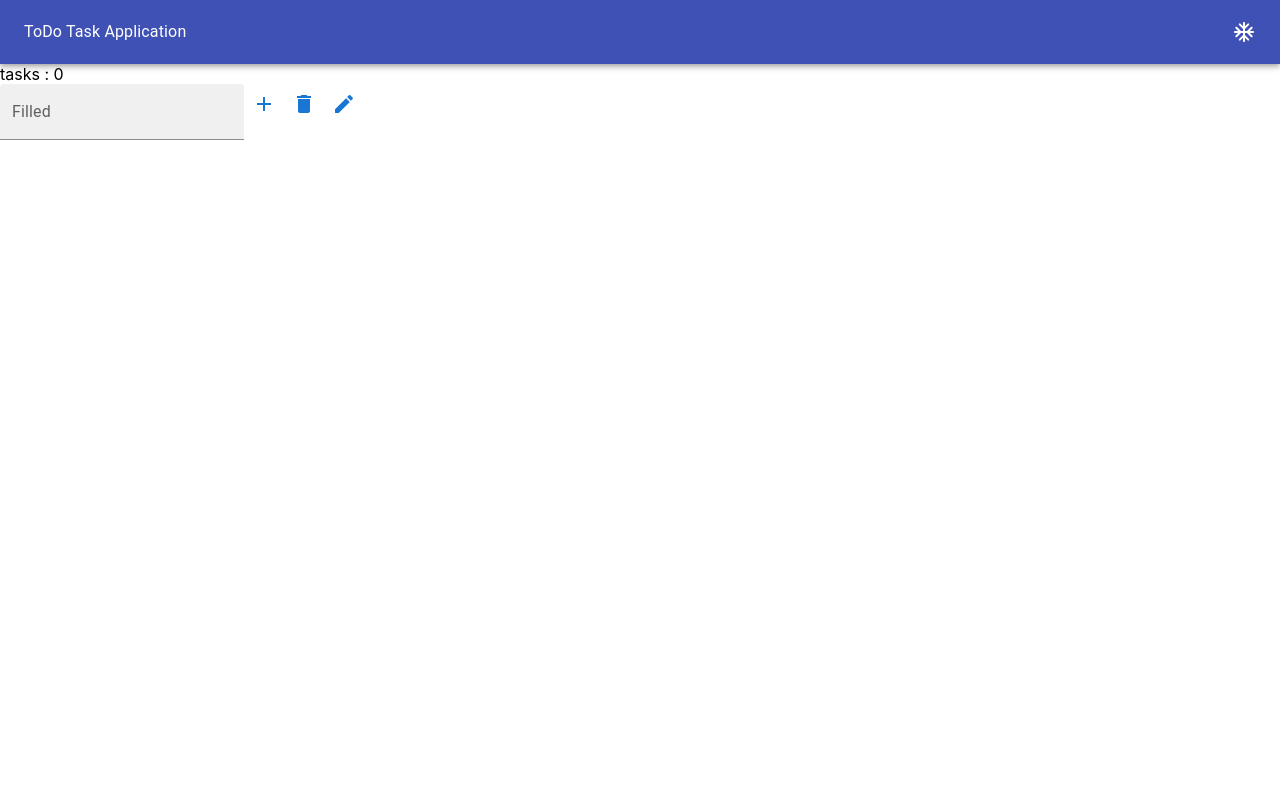
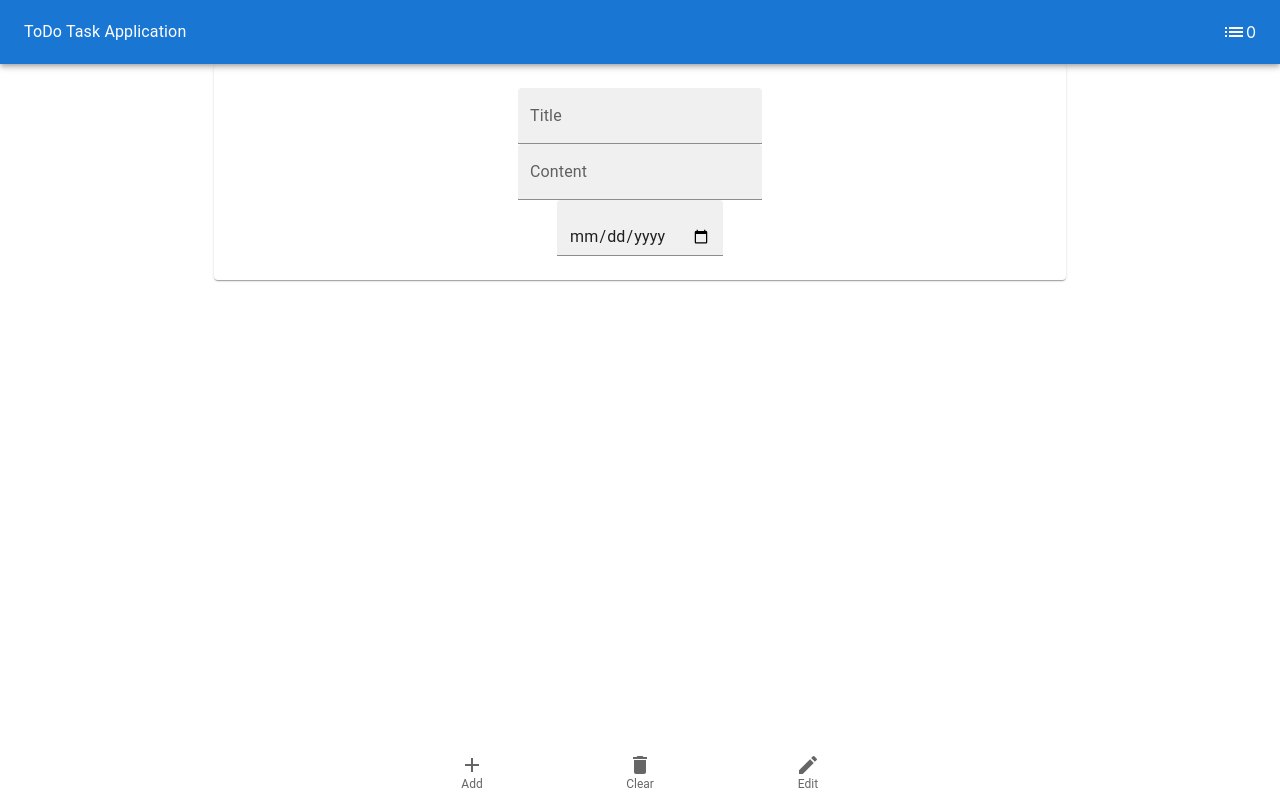
Before and after one commit to MizuguchiAkito/todo-list-react, a React (Create React App) app in the folder todo-list-react/: page / in a window 1280 px wide. Built offline with nearby package versions, Linux system fonts and the light colour scheme.

Commit message:
12/1 作業

```diff
--- a/todo-list-react/package.json
+++ b/todo-list-react/package.json
@@ -12,8 +12,10 @@
     "@testing-library/jest-dom": "^5.16.4",
     "@testing-library/react": "^13.3.0",
     "@testing-library/user-event": "^13.5.0",
+    "@types/react-datepicker": "^4.8.0",
     "axios": "^0.27.2",
     "react": "^18.2.0",
+    "react-datepicker": "^4.8.0",
     "react-dom": "^18.2.0",
     "uuid": "^8.3.2",
     "web-vitals": "^2.1.4"
--- a/todo-list-react/src/app/components/App.tsx
+++ b/todo-list-react/src/app/components/App.tsx
@@ -1,24 +1,52 @@
 import "./App.css";
 import TodoList from "./TodoList";
-import Header from "./Header";
 import { v4 as uuidv4 } from "uuid";
 // uuid...ランダムなid自動生成
 
 import { useState, useRef } from "react";
 import { ITodoItem } from "../../models/todo";
-// import ApiFetch from "src/app/components/ApiFetch";
 
 //material ui
-import { Box, Grid } from "@material-ui/core";
-import IconButton from "@mui/material/IconButton";
+import {
+  Box,
+  Grid,
+  BottomNavigation,
+  BottomNavigationAction,
+  Container,
+  Paper,
+  AppBar,
+  Toolbar,
+  Typography,
+} from "@mui/material";
 import AddIcon from "@mui/icons-material/Add";
 import DeleteIcon from "@mui/icons-material/Delete";
 import EditIcon from "@mui/icons-material/Edit";
 import TextField from "@mui/material/TextField";
-// import CheckBoxIcon from '@mui/icons-material/CheckBox';
-// import DeleteIcon from '@mui/icons-material/Delete';
-// import SendIcon from '@mui/icons-material/Send';
-// import Stack from '@mui/material/Stack';
+import ListIcon from "@mui/icons-material/List";
+
+const classes = {
+  formWrapper: {
+    flexDirection: "row-reverse",
+    textAlign: "center",
+  },
+  formContents: {
+    width: "100%",
+  },
+  footerButtonWrapper: {
+    justifyContent: "space-evenly",
+  },
+  pageFooterWrapper: {
+    color: "white",
+    position: "absolute",
+    bottom: 0,
+    textAlign: "center",
+    width: "100%",
+    backgroundColor: "primary",
+  },
+  typographyStyles: {
+    flex: 1,
+  },
+};
 
 const App = () => {
   const [todos, setTodos] = useState<ITodoItem[]>([]);
@@ -34,11 +62,10 @@ const App = () => {
   const todoNameRef = useRef<HTMLInputElement>(null);
   // 要素の参照処理
 
-  console.log(todoNameRef);
-
   const handleAddTodo = (_: React.MouseEvent) => {
     // タスクの追加処理
     const name = todoNameRef?.current?.value;
+    console.log(name);
     if (!name) return;
     // タスクが空欄の時、タスクを追加しない処理
     setTodos((prevTodos) => {
@@ -65,10 +92,8 @@ const App = () => {
     // filterで検索した値を全て格納
     if (todo.length > 1) {
       // todoの値が1より大きい場合変更不可
-      // console.log("通ってる？")
       return;
     } else {
-      // console.log("成功なり");
       const todo = newTodos.find(
         (todo) => todo.completed === true
       ) as ITodoItem;
@@ -78,47 +103,75 @@ const App = () => {
   };
 
   return (
-    // <Grid container direction="column">
-    // <Grid item>
-    //   <Header />
-    // </Grid>
     <>
       <Grid container direction="column">
         <Grid item>
-          <Header />
+          <AppBar position="static">
+            <Toolbar>
+              <Typography sx={classes.typographyStyles}>
+                ToDo Task Application
+              </Typography>
+              <ListIcon />
+              <Box>{todos.filter((todo) => !todo.completed).length}</Box>
+            </Toolbar>
+          </AppBar>
         </Grid>
       </Grid>
-      {/* <ApiFetch /> */}
-      <div>
-        <Box sx={{ letterSpacing: 100 }}>
-          tasks : {todos.filter((todo) => !todo.completed).length}
-        </Box>
-        {/* tasks : {todos.filter((todo) => !todo.completed).length} */}
-      </div>
-      {/* completedがTrueの時だけカウント */}
 
+      <Container maxWidth="md" sx={classes.formWrapper}>
+        <Paper sx={{ padding: 3 }}>
+          <Box sx={classes.formContents}>
             <TextField
               id=""
-        label="Filled"
+              label="Title"
               variant="filled"
               name=""
               inputRef={todoNameRef}
             />
-      {/* TextFieldはinputRefじゃないと動かない */}
-      {/* <input type="text" name="" id="" ref={todoNameRef} /> */}
+            <br />
+            <TextField
+              id=""
+              label="Content"
+              variant="filled"
+              name=""
+              inputRef={todoNameRef}
+            />
+            <br />
+            <TextField
+              id=""
+              size="medium"
+              variant="filled"
+              type="date"
+              name=""
+              inputRef={todoNameRef}
+            />
+          </Box>
+        </Paper>
+      </Container>
 
-      <IconButton color="primary" aria-label="addIcon" onClick={handleAddTodo}>
-        <AddIcon color="primary" aria-label="addIcon"></AddIcon>
-      </IconButton>
-
-      <IconButton color="primary" aria-label="deleteIcon" onClick={handleClear}>
-        <DeleteIcon color="primary" aria-label="deleteIcon"></DeleteIcon>
-      </IconButton>
-
-      <IconButton color="primary" aria-label="EditIcon" onClick={handleEdit}>
-        <EditIcon color="primary" aria-label="EditIcon"></EditIcon>
-      </IconButton>
       <TodoList todos={todos} toggleTodo={toggleTodo} />
+      <Box sx={classes.pageFooterWrapper}>
+        <BottomNavigation showLabels>
+          <BottomNavigationAction
+            label="Add"
+            color="primary"
+            icon={<AddIcon />}
+            onClick={handleAddTodo}
+          />
+          <BottomNavigationAction
+            label="Clear"
+            color="primary"
+            icon={<DeleteIcon />}
+            onClick={handleClear}
+          />
+          <BottomNavigationAction
+            label="Edit"
+            color="primary"
+            icon={<EditIcon />}
+            onClick={handleEdit}
+          />
+        </BottomNavigation>
+      </Box>
     </>
   );
 };
--- a/todo-list-react/src/app/components/Header.tsx
+++ /dev/null
@@ -1,25 +0,0 @@
-import React from "react";
-import { AppBar, Toolbar, makeStyles, Typography } from "@material-ui/core";
-import AcUnitRoundedIcon from "@material-ui/icons/AcUnitRounded";
-
-const useStyles = makeStyles(() => ({
-  typographyStyles: {
-    flex: 1
-  }
-}));
-
-const Header = () => {
-  const classes = useStyles();
-  return (
-    <AppBar position="static">
-      <Toolbar>
-        <Typography className={classes.typographyStyles}>
-          ToDo Task Application
-        </Typography>
-        <AcUnitRoundedIcon />
-      </Toolbar>
-    </AppBar>
-  );
-};
-
-export default Header;
```
Lines whose indentation alone changed are shown as unchanged.
